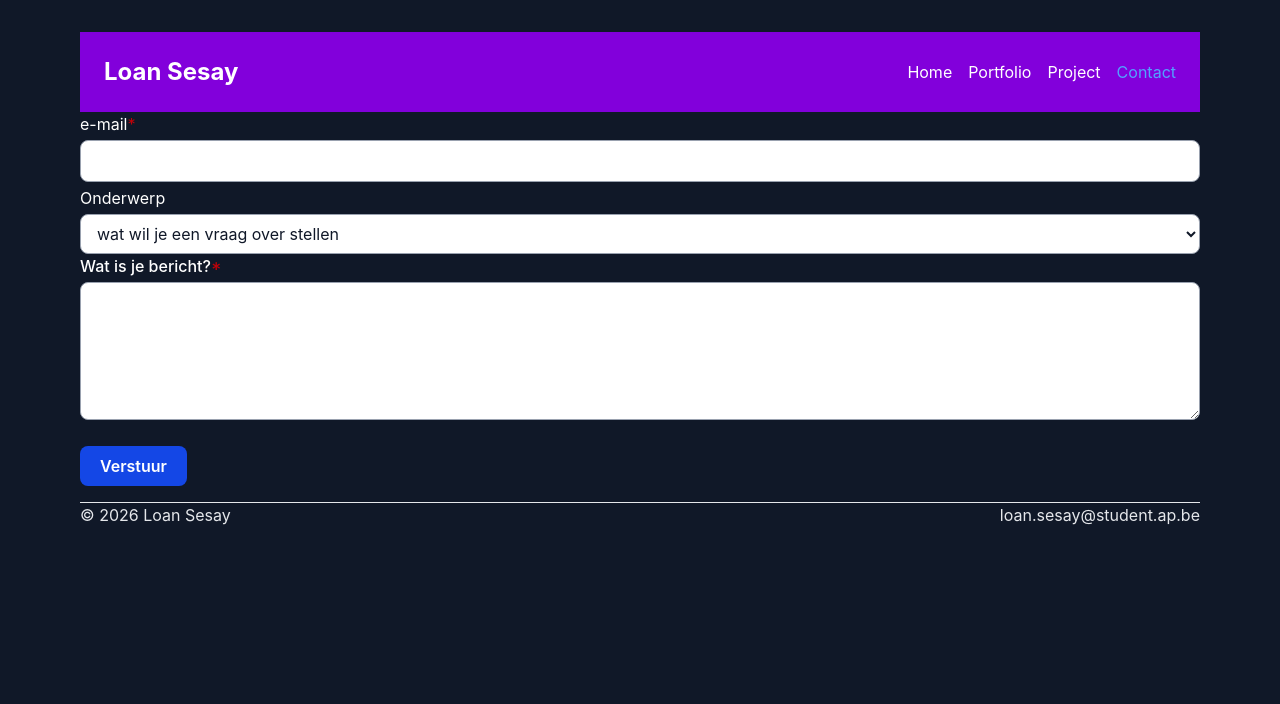
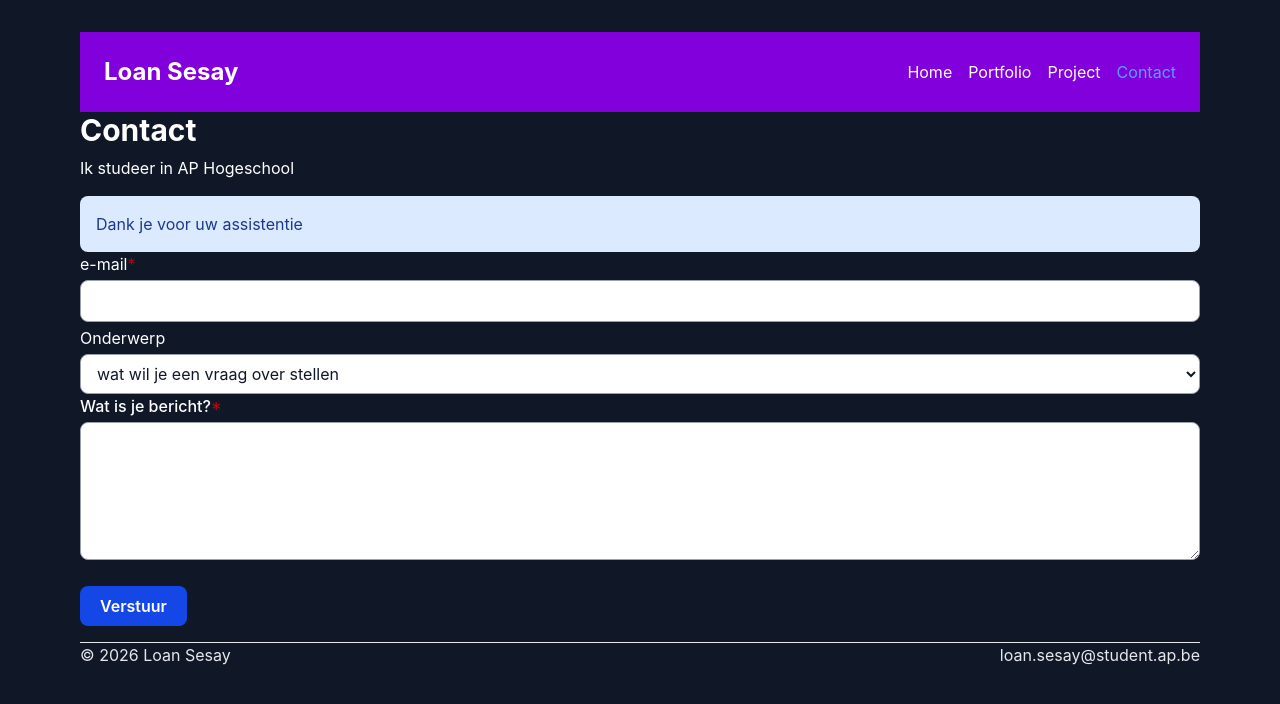
Before and after one commit to loansesay/portfolio, a website: page contact.html in a window 1280 px wide. Drawn offline with Linux system fonts and the light colour scheme.

Commit message:
contactpagina uitgebreid

```diff
--- a/contact.html
+++ b/contact.html
@@ -24,6 +24,11 @@
     </nav>
 </header>
 <body class="text-white bg-gray-900">
+    <h1 class="text-3xl font-bold">Contact</h1>
+    <p class="mt-2">Ik studeer in AP Hogeschool
+    </p>
+    <p class="mt-4 rounded-lg bg-blue-100 p-4 text-blue-900">Dank je voor uw assistentie</p>
+
     <form name="contact" method="POST" data-netlify="true" class="">
         <p><label for="mail">e-mail<span class="text-red-700" aria-hidden="true">*</span></label><br><input type="email" name="mail" id="email" autocomplete="email" required aria-describedby="mail-hulp" class="mt-1 w-full rounded-lg border border-gray-400 bg-white text-gray-900 px-3 py-2"></p><p id="nummer" class="mt-1 text-sm text-gray-600"></p>
 
```
Also changed, not shown: css/tailwind.css.
